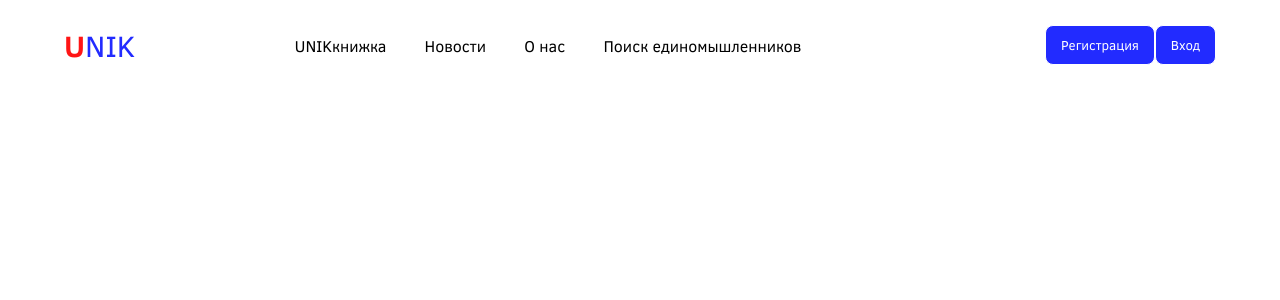
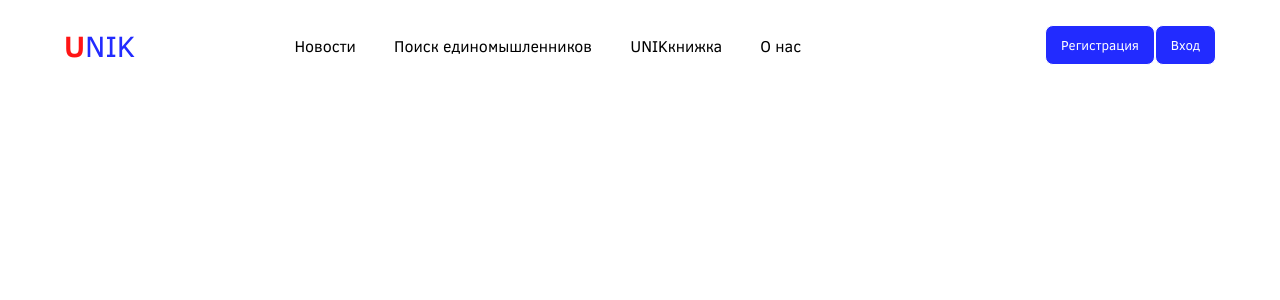
Before and after one commit to MaxSkr0210/unik, a Vue app: page / in a window 1280 px wide. Shown: the top 300 px of the page. Built offline with nearby package versions, Linux system fonts and the light colour scheme.

Commit message:
rewrite nav

```diff
--- a/src/components/VNav.vue
+++ b/src/components/VNav.vue
@@ -6,10 +6,10 @@
     <div class="asdf">
       <div id="menu">
         <ul>
+          <li><router-link to="/news">Новости</router-link></li>
+          <li>Поиск единомышленников</li>
           <li>UNIKкнижка</li>
-          <li><router-link to="/news">Новости</router-link></li>
           <li>О нас</li>
-          <li>Поиск единомышленников</li>
         </ul>
       </div>
       <div id="registration">
```
